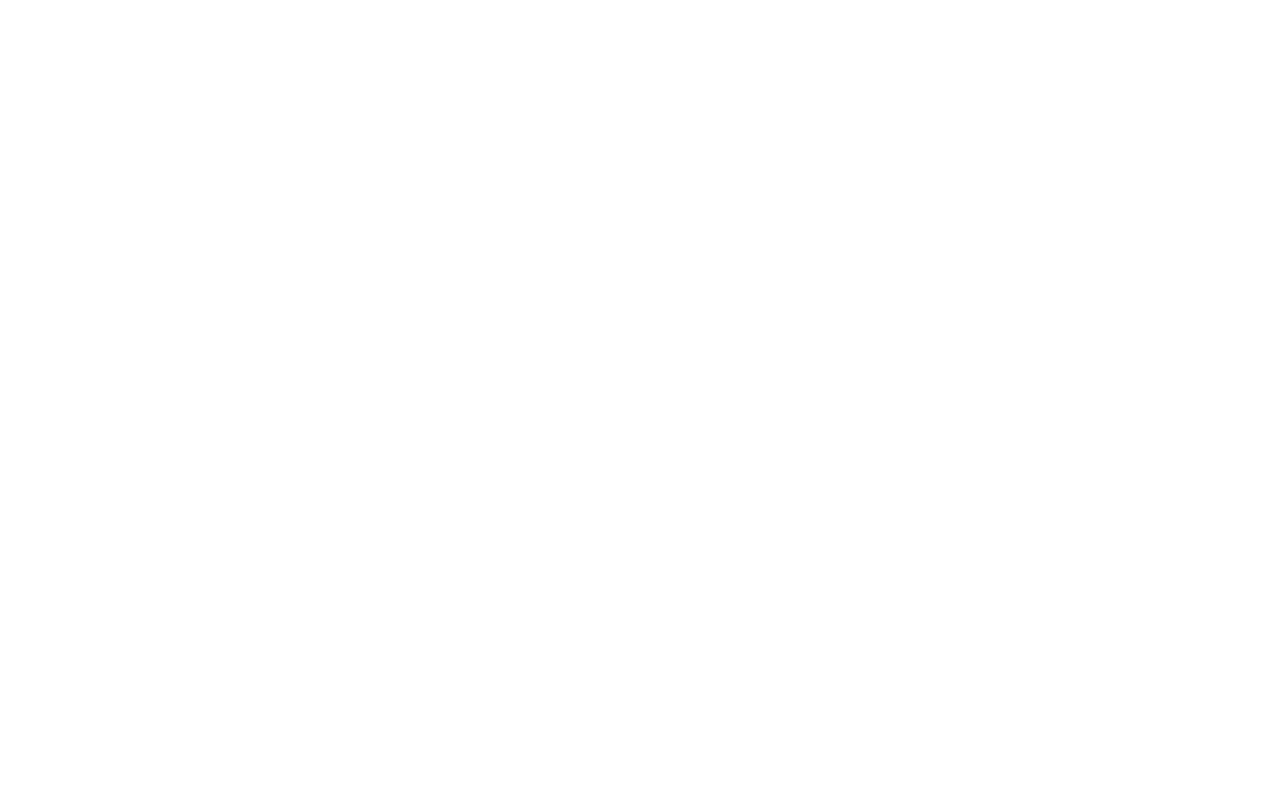
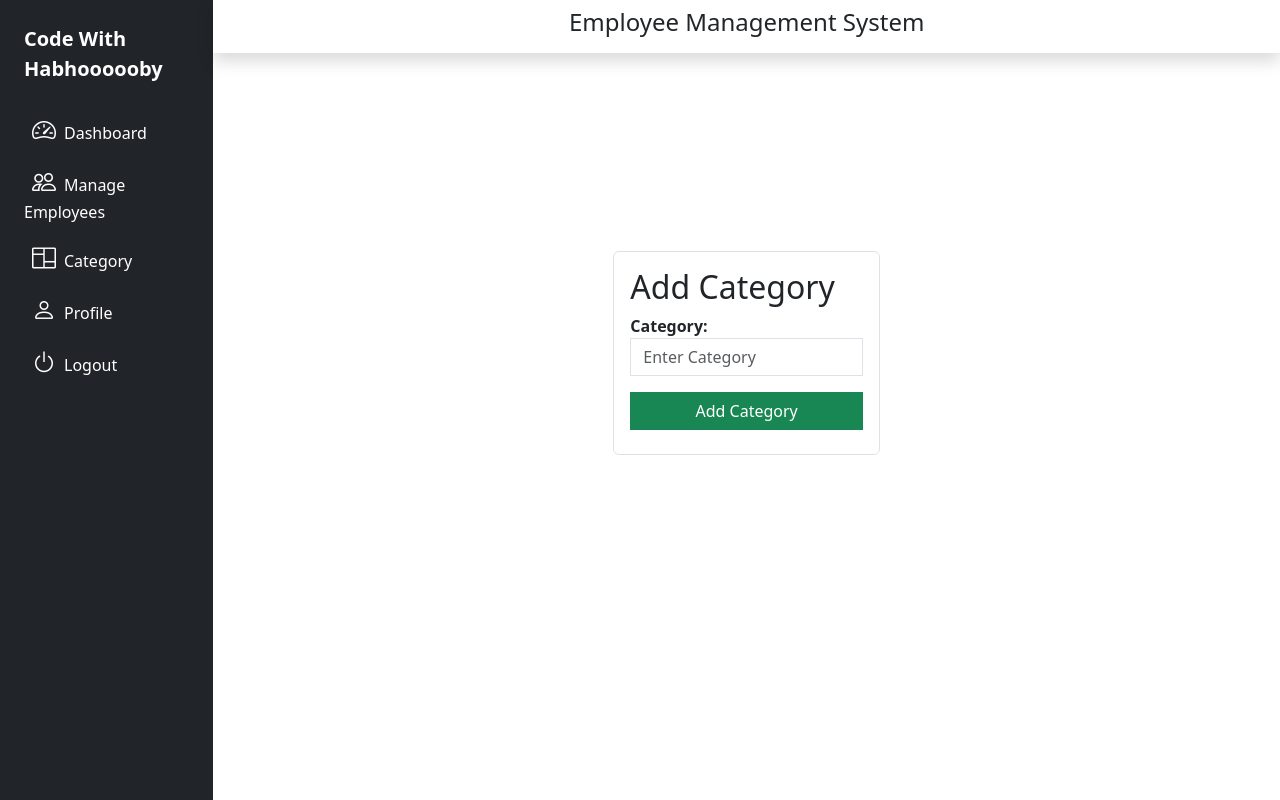
Before and after one commit to Heba30018/React-Project, a React (Vite) app in the folder EmployeeMS/: page /dashboard/add_category in a window 1280 px wide. Before the commit this address had no page. Built offline with nearby package versions, Linux system fonts and the light colour scheme.

Commit message:
Add Category Design

```diff
--- a/EmployeeMS/src/App.jsx
+++ b/EmployeeMS/src/App.jsx
@@ -8,6 +8,7 @@
 import { Employee } from './components/Employee'
 import { Category } from './components/Category'
 import { Profile } from './components/Profile'
+import { AddCategory } from './components/AddCategory'
 function App() {
 
   return (
@@ -19,6 +20,8 @@
         <Route path='/dashboard/employee' element={<Employee/>}></Route>
         <Route path='/dashboard/category' element={<Category/>}></Route>
         <Route path='/dashboard/profile' element={<Profile/>}></Route>
+        <Route path='/dashboard/add_category' element={<AddCategory/>}></Route>
+
       </Route>
     </Routes>
    </BrowserRouter>
--- /dev/null
+++ b/EmployeeMS/src/components/AddCategory.jsx
@@ -0,0 +1,33 @@
+import axios from 'axios'
+import React, { useState } from 'react'
+
+export const AddCategory = () => {
+
+      const [category, setCategory] = useState()
+      const handleSubmit = (e)=>{
+            e.preventDefault()
+            axios.post('https://localhost:3000/auth/add_category', {category})
+            .then(result => console.log(result.data))
+            .catch(err=> console.log(err))
+      }
+  return (
+      <div className='d-flex justify-content-center align-items-center h-75 '>
+      <div className='p-3 rounded w-25 border '>
+
+            <h2>Add Category</h2>
+            <form onSubmit={handleSubmit} >
+                  <div className='mb-3'>
+                        <label htmlFor='category'><strong>Category: </strong></label>
+                        <input type='text' name='category' autoComplete='off' placeholder='Enter Category'
+                       onChange={(e)=> setCategory(e.target.value)} className='form-control rounded-0'
+                        />
+                  </div>
+
+                  <button className='btn btn-success w-100 rounded-0 mb-2'>Add Category</button>
+
+            </form>
+      </div>
+
+    </div>
+  )
+}
--- a/EmployeeMS/src/components/Category.jsx
+++ b/EmployeeMS/src/components/Category.jsx
@@ -1,7 +1,18 @@
 import React from 'react'
+import {Link} from 'react-router-dom'
+
 
 export const Category = () => {
   return (
-    <div>Category</div>
+    <div className='px-5 mt-3'>
+      <div className='d-flex justify-content-center'>
+        <h3>Category List</h3>
+      </div>
+
+      <Link to="/dashboard/add_category"
+      className='btn btn-success'
+      >Add Category</Link>
+
+    </div>
   )
 }
```
